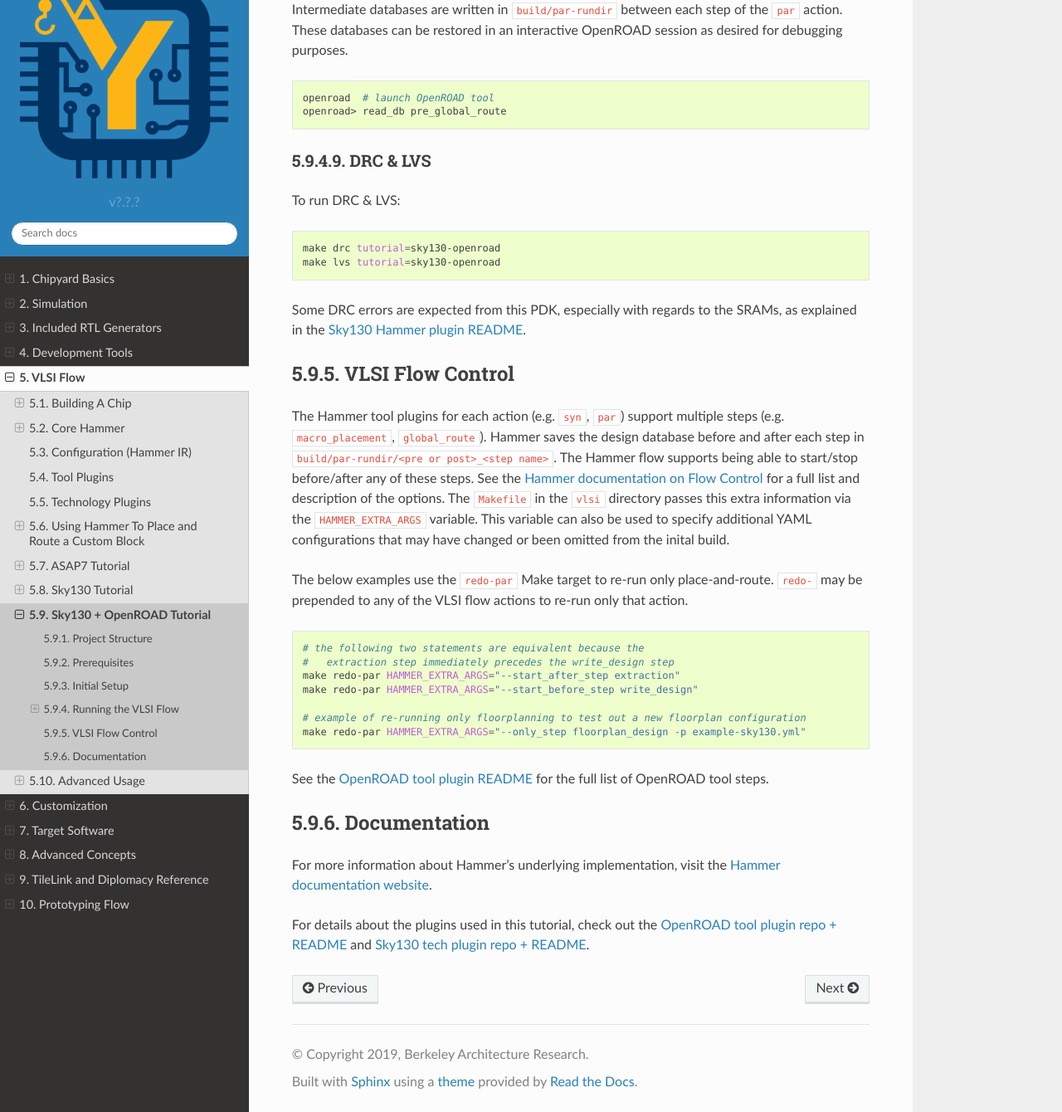
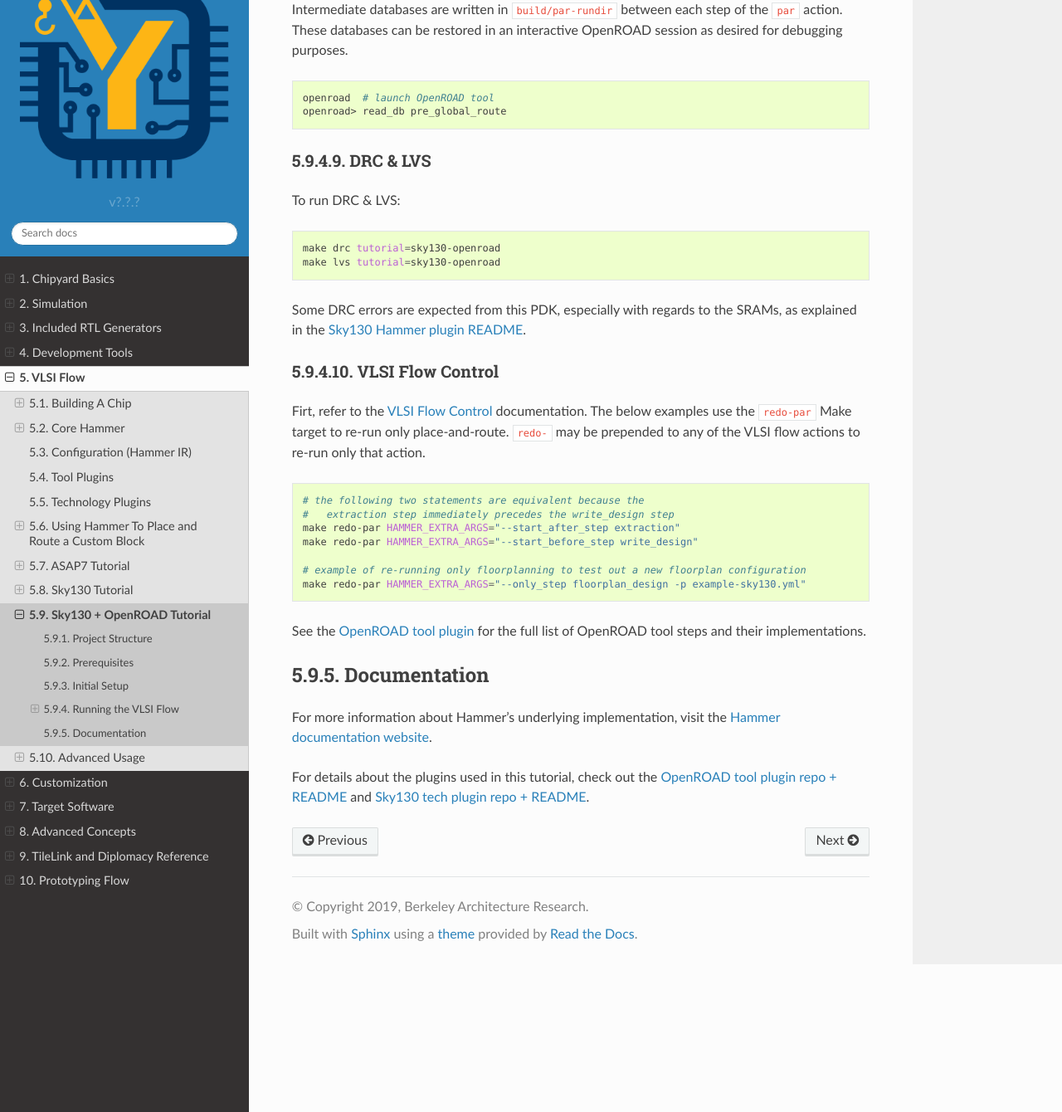
Before and after one commit to ucb-bar/chipyard, a Sphinx documentation site: the page built from docs/VLSI/Sky130-OpenROAD-Tutorial.rst, in a window 1280 px wide and 1400 px high, scrolled down 4166 px, cut to the strip 60-1400 px from the top of the window. Shown: the whole strip at 83% size. Built offline with Sphinx 7.4.7 and the Read the Docs theme 2.0.0, drawn with Linux system fonts in a browser that asks for light colours; some of the changed text lies outside the part shown.

Commit message:
moved vlsi flow control description

```diff
--- a/docs/VLSI/Sky130-Commercial-Tutorial.rst
+++ b/docs/VLSI/Sky130-Commercial-Tutorial.rst
@@ -45,7 +45,7 @@
 Prerequisites
 -------------
 
-* Python 3.4+
+* Python 3.6+
 * numpy package
 * Genus, Innovus, Voltus, VCS, and Calibre licenses
 * Sky130 PDK, install using `these directions  <https://github.com/ucb-bar/hammer/blob/master/src/hammer-vlsi/technology/sky130/README.md>`__
--- a/docs/VLSI/Sky130-OpenROAD-Tutorial.rst
+++ b/docs/VLSI/Sky130-OpenROAD-Tutorial.rst
@@ -190,15 +190,8 @@
 
 
 VLSI Flow Control
------------------
-The Hammer tool plugins for each action (e.g. ``syn``, ``par``) support multiple steps (e.g. ``macro_placement``, ``global_route``).
-Hammer saves the design database before and after each step in ``build/par-rundir/<pre or post>_<step name>``.
-The Hammer flow supports being able to start/stop before/after any of these steps.
-See the `Hammer documentation on Flow Control <https://docs.hammer-eda.org/en/latest/Hammer-Use/Flow-Control.html>`__ for a full list and description of the options.
-The ``Makefile`` in the ``vlsi`` directory passes this extra information via the ``HAMMER_EXTRA_ARGS`` variable.
-This variable can also be used to specify additional YAML configurations that may have changed or been omitted from the inital build.
-
-The below examples use the ``redo-par`` Make target to re-run only place-and-route. ``redo-`` may be prepended to any of the VLSI flow actions to re-run only that action.
+^^^^^^^^^^^^^^^^^
+Firt, refer to the :ref:`VLSI/Hammer:VLSI Flow Control` documentation. The below examples use the ``redo-par`` Make target to re-run only place-and-route. ``redo-`` may be prepended to any of the VLSI flow actions to re-run only that action.
 
 .. code-block:: shell
 
@@ -210,7 +203,7 @@
       # example of re-running only floorplanning to test out a new floorplan configuration
       make redo-par HAMMER_EXTRA_ARGS="--only_step floorplan_design -p example-sky130.yml"
 
-See the `OpenROAD tool plugin README <https://github.com/ucb-bar/hammer/tree/master/src/hammer-vlsi/par/openroad>`__ for the full list of OpenROAD tool steps.
+See the `OpenROAD tool plugin <https://github.com/ucb-bar/hammer/tree/master/src/hammer-vlsi/par/openroad>`__ for the full list of OpenROAD tool steps and their implementations.
 
 Documentation
 -------------
```
Also changed, not shown: other parts of docs/VLSI/Sky130-OpenROAD-Tutorial.rst (+1 -1 lines), docs/VLSI/Hammer.rst (+11 -0 lines).
